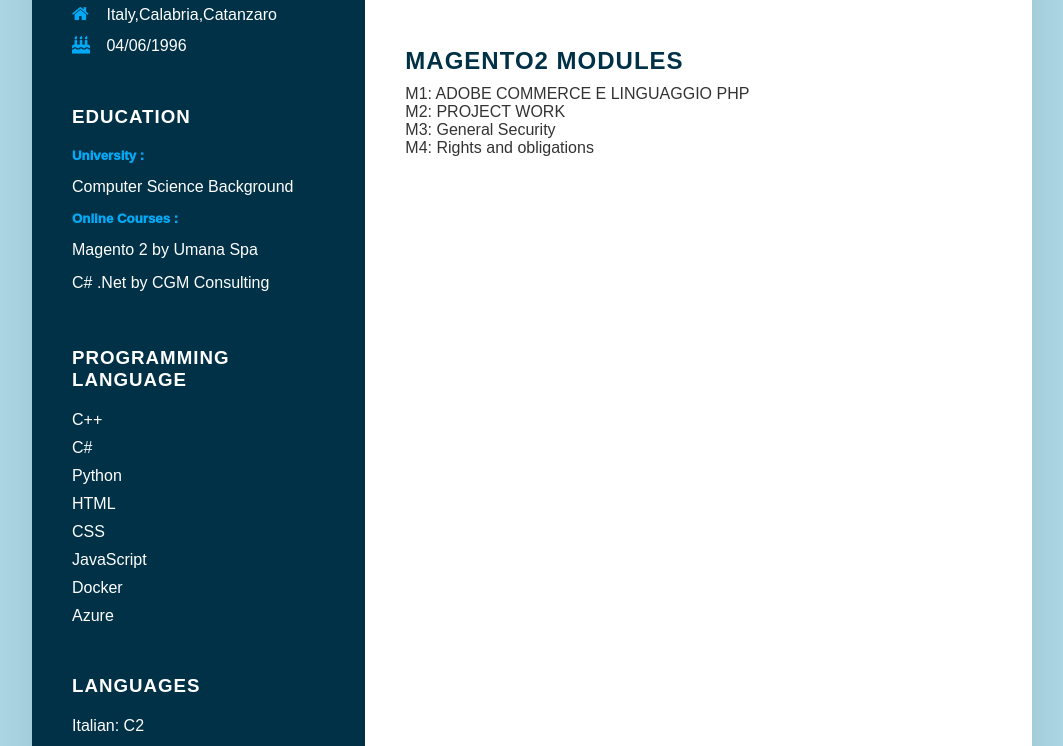
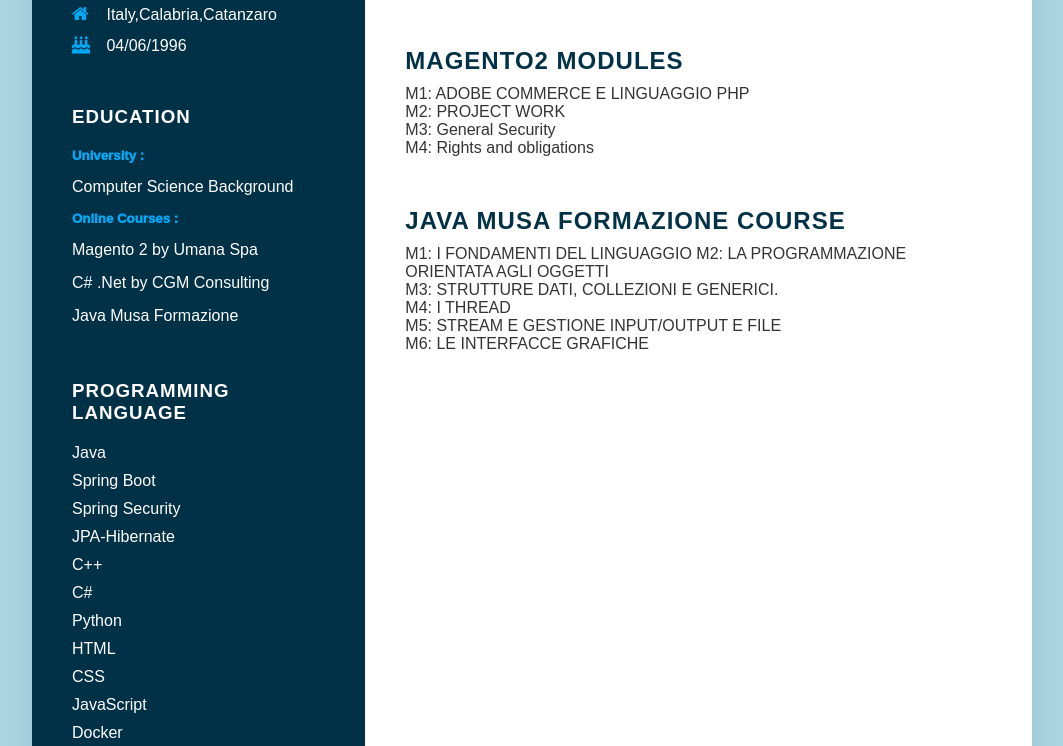
Before and after one commit to DevWeGoManu/Personal_CV, a plain HTML site: page index.html in a window 1280 px wide. Shown: the part 623-1369 px from the top of the page, without its empty margins (108-1171 px from the left). Drawn offline with Linux system fonts and the light colour scheme.

Commit message:
Update index.html
Aggiornato cv con :
Java musa formazione, java spring ecc

```diff
--- a/index.html
+++ b/index.html
@@ -65,12 +65,27 @@
                     <li>
                         <h4>C# .Net by CGM Consulting</h4>
                     </li>
+                    <li>
+                        <h4>Java Musa Formazione</h4>
+                    </li>
                 </ul>
             </div>
 
             <div class="contantInfo">
                 <h3 class="title">Programming Language</h3>
                 <ul>
+                    <li>
+                        <span class="text">Java</span>
+                    </li>
+                   <li>
+                        <span class="text">Spring Boot</span>
+                    </li>
+                    <li>
+                        <span class="text">Spring Security</span>
+                    </li>
+                    <li>
+                        <span class="text">JPA-Hibernate</span>
+                    </li>
                     <li>
                         <span class="text">C++</span>
                     </li>
@@ -165,8 +180,22 @@
                                 </p>
                         </div>
                     </div>
-
                 </div>
+                    <div class="about">
+                        <h2 class="title2">Java Musa Formazione Course</h2>
+                        <div class="box">
+                            <div class="text">
+                                 <p>
+                                    M1: I FONDAMENTI DEL LINGUAGGIO
+                                    M2: LA PROGRAMMAZIONE ORIENTATA AGLI OGGETTI<br>
+                                    M3: STRUTTURE DATI, COLLEZIONI E GENERICI.<br>
+                                    M4: I THREAD<br>
+                                    M5: STREAM E GESTIONE INPUT/OUTPUT E FILE<br>
+                                    M6: LE INTERFACCE GRAFICHE<br>
+                                    </p>
+                            </div>
+                        </div>
+                    </div>
             </div>
         </div>
 </body>
```
